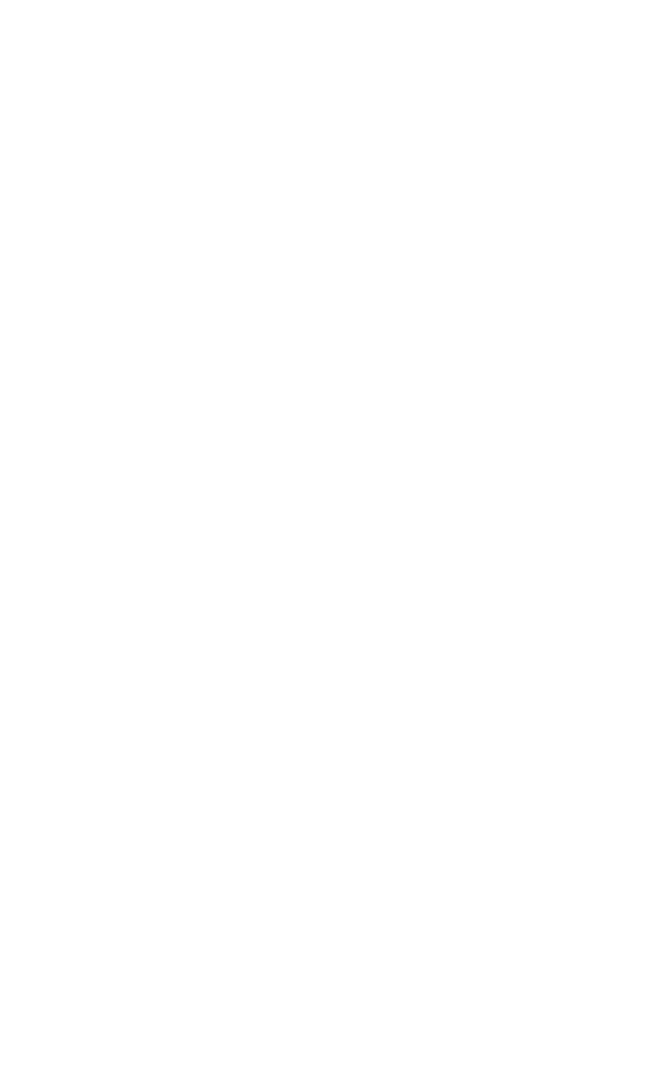
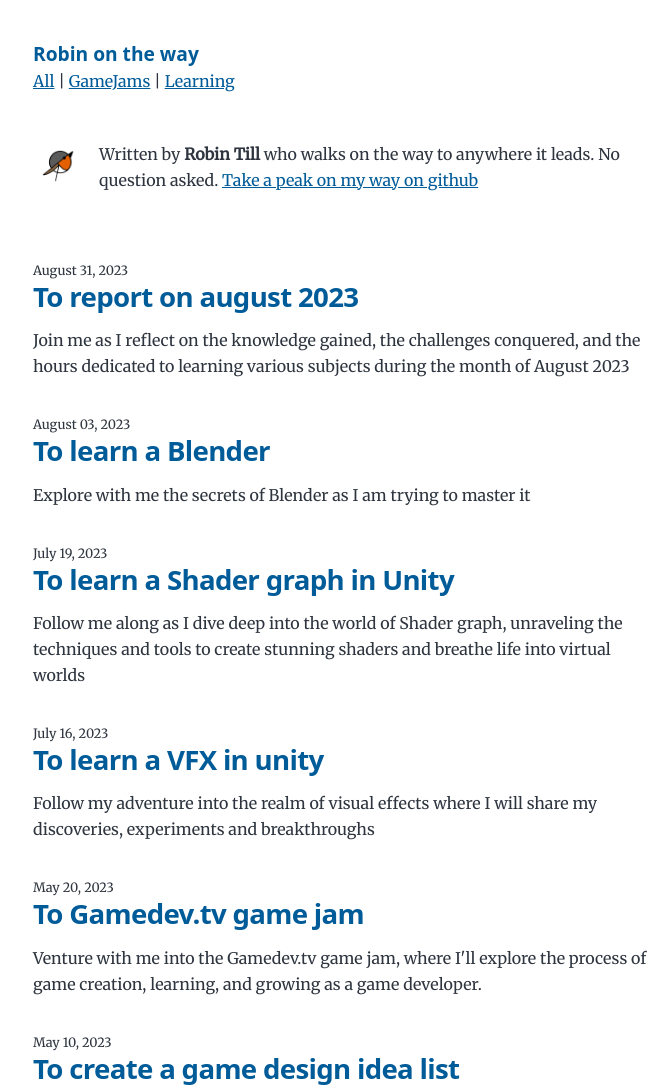
Before and after one commit to Snory/RobinOnTheWayBlog, a Gatsby site: page /GameJams in a window 1280 px wide. Before the commit this address had no page. Shown: the top 1090 px of the page, without its empty margins (291-962 px from the left). Before the commit the page ends 800 px from the top, so only its background shows below. Built offline with nearby package versions, Linux system fonts and the light colour scheme; Gatsby itself is replaced by a stand-in of ours.

Commit message:
add categories

```diff
--- a/content/blog/GameDesignList/index.md
+++ b/content/blog/GameDesignList/index.md
@@ -4,7 +4,7 @@ date: "2023-05-10T10:00:00.000Z"
 description: "Step into the realm of imagination as I present a curated list of game design concepts, waiting to be explored and developed"
 ---
 
-This post should serve as a way to prepare for a [course](https://skvt.cz/course/122-game-design-pro-zacatecniky "course"). However, in the end, I am going to use it as a tracker of ideas that I can rely on in times of great need - for example, when I participate in yet another game jam.
+THe theme for the list are generated by this [generator](https://letsmakeagame.net/game-jam-theme-generator/)
 
 ## Table of Contents
 
@@ -115,3 +115,7 @@ The first idea involved placing a guardian on each hexagon. These guardians woul
 The second idea was more of a "I give up" solution since the idea with guardians seemed to be lacking something. There would be no path or guardians. Instead, each hexagon would be assigned a color, and the game would generate tasks such as "rotate the yellow hexagon from the top left corner to the right hexagon" and "flip the green hexagon from the right hexagon to the left hexagon." There would be a time limit to complete these tasks, and the difficulty would increase over time. This concept aimed to represent the act of conjuring a spell to sustain the prison that was trapping the being in another world.
 
 ![7](./7.png "Trapped in another world")
+
+### You Start With Everything And End With Nothing
+
+Lately, I've been contemplating a game set in the afterlife, centered around the souls that reside there. In relation to this theme, I've been considering a concept aligned with letting go of one's past life to achieve ascension. Imagine having everything - every memory of your previous life - but needing to gradually let go in order to ascend.
--- /dev/null
+++ b/src/components/header.js
@@ -0,0 +1,38 @@
+import React from 'react'
+import {Link} from 'gatsby'
+
+
+const Header  = ({location, title}) => {
+    const rootPath = `${__PATH_PREFIX__}/`
+    const isRootPath = location.pathname === rootPath
+    const isHeaderPath = location.pathname === "/GameJams/" || location.pathname === "/Learning/"
+
+    let header
+
+    if (isRootPath || isHeaderPath) {
+        header = (
+          <h1 className="main-heading">
+            <Link to="/">{title}</Link>
+          </h1>
+        )
+      } else {
+        header = (
+          <Link className="header-link-home" to="/">
+            {title}
+          </Link>
+        )
+      }
+
+
+      return (
+        <header className="global-header">{header}
+            <div>
+            <Link to="/">All</Link> | <Link to="/GameJams">GameJams</Link> | <Link to="/Learning">Learning</Link>
+            </div>
+
+        </header>
+      )
+}
+
+
+export default Header
--- a/src/components/layout.js
+++ b/src/components/layout.js
@@ -1,28 +1,14 @@
 import * as React from "react"
 import { Link } from "gatsby"
+import Header from './header.js'
 
 const Layout = ({ location, title, children }) => {
   const rootPath = `${__PATH_PREFIX__}/`
   const isRootPath = location.pathname === rootPath
-  let header
-
-  if (isRootPath) {
-    header = (
-      <h1 className="main-heading">
-        <Link to="/">{title}</Link>
-      </h1>
-    )
-  } else {
-    header = (
-      <Link className="header-link-home" to="/">
-        {title}
-      </Link>
-    )
-  }
 
   return (
     <div className="global-wrapper" data-is-root-path={isRootPath}>
-      <header className="global-header">{header}</header>
+      <Header location={location} title={title}></Header>
       <main>{children}</main>
       <footer>
         © {new Date().getFullYear()}, Built with
--- /dev/null
+++ b/src/pages/GameJams.js
@@ -0,0 +1,94 @@
+import * as React from "react"
+import { Link, graphql } from "gatsby"
+
+import Bio from "../components/bio"
+import Layout from "../components/layout"
+import Seo from "../components/seo"
+
+const BlogIndex = ({ data, location }) => {
+  const siteTitle = data.site.siteMetadata?.title || `Title`
+  const posts = data.allMarkdownRemark.nodes
+
+  if (posts.length === 0) {
+    return (
+      <Layout location={location} title={siteTitle}>
+        <Bio />
+        <p>
+          No blog posts found. Add markdown posts to "content/blog" (or the
+          directory you specified for the "gatsby-source-filesystem" plugin in
+          gatsby-config.js).
+        </p>
+      </Layout>
+    )
+  }
+
+  return (
+    <Layout location={location} title={siteTitle}>
+      <Bio />
+      <ol style={{ listStyle: `none` }}>
+        {posts.map(post => {
+          const title = post.frontmatter.title || post.fields.slug
+
+          return (
+            <li key={post.fields.slug}>
+              <article
+                className="post-list-item"
+                itemScope
+                itemType="http://schema.org/Article"
+              >
+                <small>{post.frontmatter.date}</small>
+                <header>
+                  <h2>
+                    <Link to={post.fields.slug} itemProp="url">
+                      <span itemProp="headline">{title}</span>
+                    </Link>
+                  </h2>
+                </header>
+                <section>
+                  <p
+                    dangerouslySetInnerHTML={{
+                      __html: post.frontmatter.description || post.excerpt,
+                    }}
+                    itemProp="description"
+                  />
+                </section>
+              </article>
+            </li>
+          )
+        })}
+      </ol>
+    </Layout>
+  )
+}
+
+export default BlogIndex
+
+/**
+ * Head export to define metadata for the page
+ *
+ * See: https://www.gatsbyjs.com/docs/reference/built-in-components/gatsby-head/
+ */
+export const Head = () => <Seo title="All posts" />
+
+export const pageQuery = graphql`
+  {
+    site {
+      siteMetadata {
+        title
+      }
+    }
+    allMarkdownRemark(sort: { frontmatter: { date: DESC } }) {
+      nodes {
+        excerpt
+        fields {
+          slug
+        }
+        frontmatter {
+          date(formatString: "MMMM DD, YYYY")
+          title
+          description
+        }
+      }
+    }
+  }
+`
--- a/src/style.css
+++ b/src/style.css
@@ -313,6 +313,12 @@ a {
     margin-bottom: var(--spacing-8);
 }
 
+.inlineList {
+    display: flex;
+    flex-direction: row;
+    list-style: none;
+  }
+
 /* Media queries */
 
 @media (max-width: 42rem) {
```
Also changed, not shown: src/pages/Learning.js (added, +94 -0 lines).
